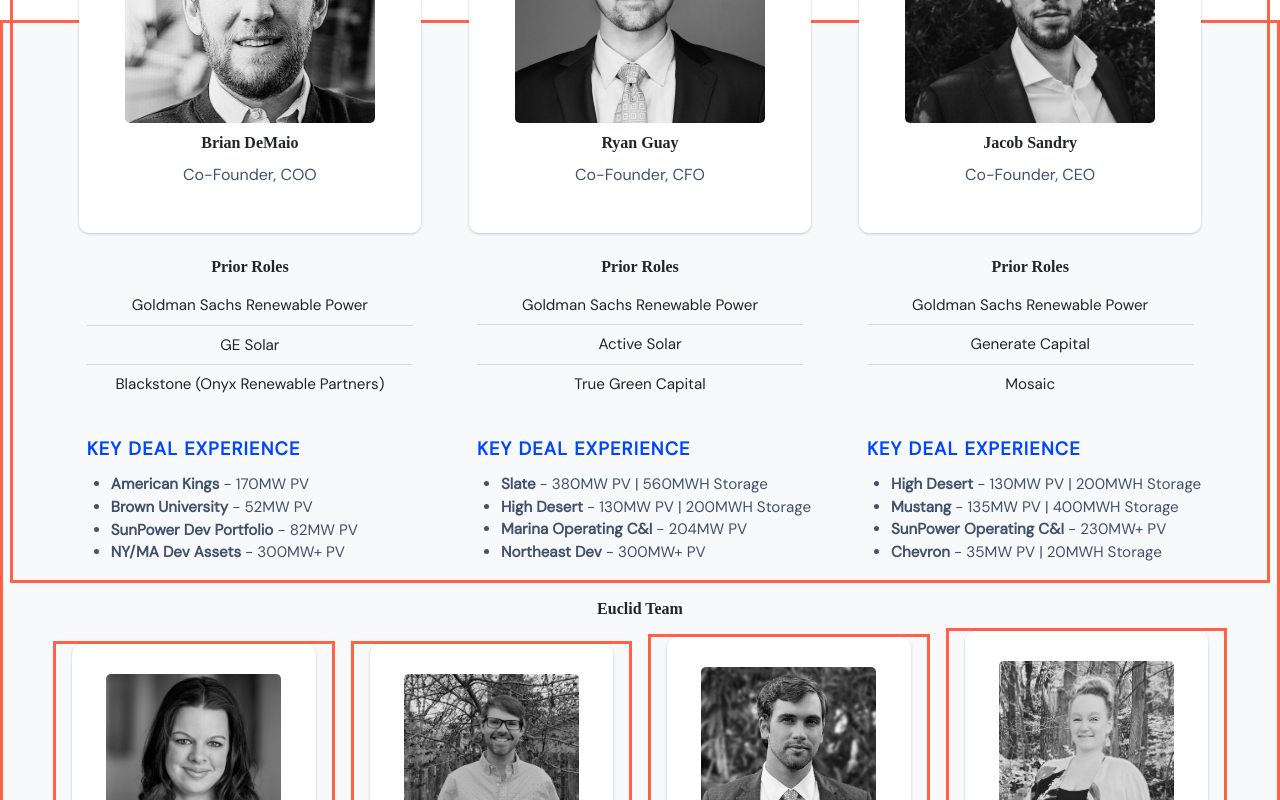
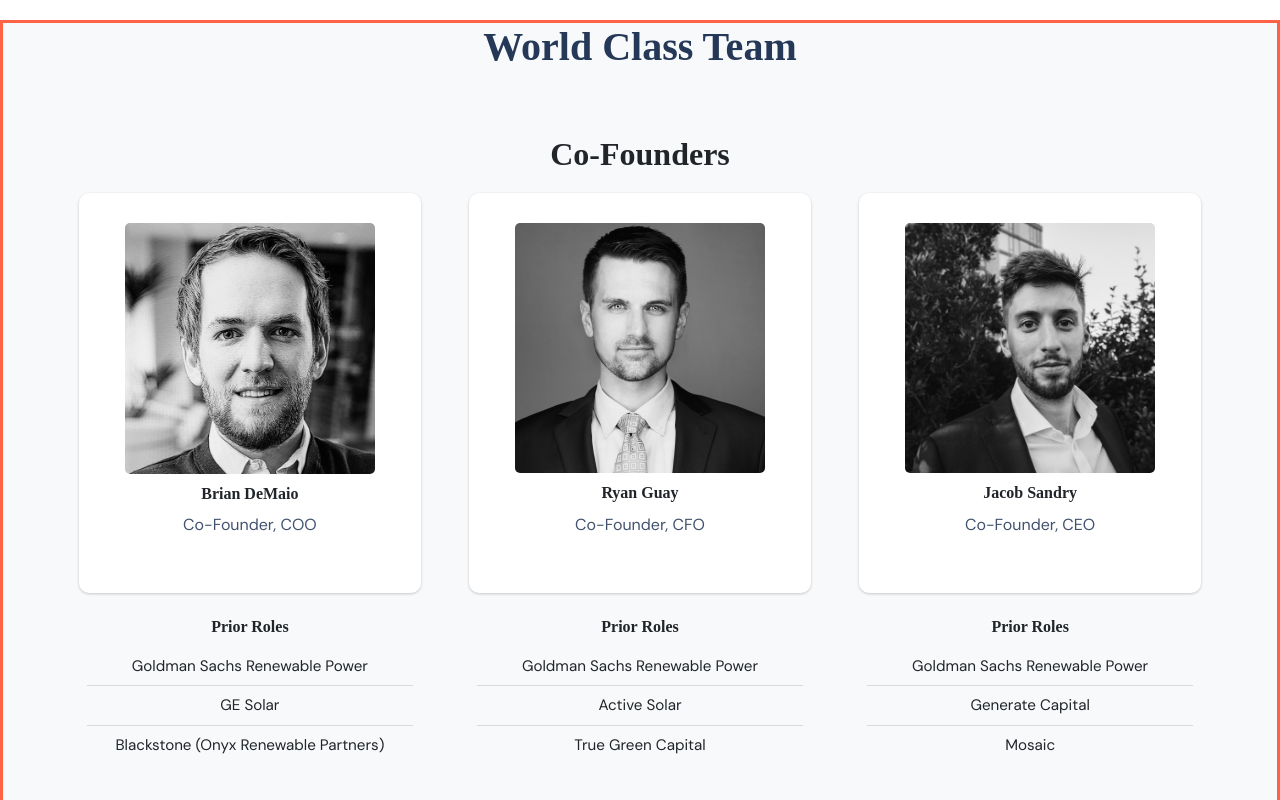
Before and after one commit to Yaak0v/landing_page_refresh, a React (Create React App) app: page / in a window 1280 px wide. Shown: the part 5940-6740 px from the top of the page. Built offline with nearby package versions, Linux system fonts and the light colour scheme; a web font is replaced by a local one.

Commit message:
finish styling new teams section

```diff
--- a/src/components/Team/TeamElements.js
+++ b/src/components/Team/TeamElements.js
@@ -1,7 +1,7 @@
 import styled from "styled-components";
 
 export const ServicesContainer = styled.div`
-  height: 1000px;
+  /* height: 1000px; */
   display: flex;
   flex-direction: column;
   justify-content: center;
@@ -10,11 +10,11 @@ export const ServicesContainer = styled.div`
   /* max-width: 1300px; */
 
   @media screen and (max-width: 1167px) {
-    height: 1700px;
+    height: 3000px;
   }
 
   @media screen and (max-width: 768px) {
-    height: 2500px;
+    height: 4850px;
   }
 `;
 
@@ -26,6 +26,7 @@ export const ServicesWrapper = styled.div`
   align-items: center;
   grid-gap: 16px;
   padding: 0 50px;
+  margin-bottom: 20px;
 
   @media screen and (max-width: 1167px) {
     grid-template-columns: 1fr 1fr;
@@ -135,14 +136,15 @@ export const ServicesH2 = styled.h2`
 
 export const ServicesP = styled.p`
   font-size: 1rem;
+  height: 48px;
   text-align: center;
   color: #42526e;
   text-decoration: none;
 `;
 
 export const TeamH2 = styled.h2`
-  font-size: 1rem;
-  margin-bottom: 10px;
+  font-size: 2rem;
+  margin-bottom: 20px;
   text-decoration: none;
   color: #212529;
 `;
--- a/src/components/Team/index.js
+++ b/src/components/Team/index.js
@@ -19,6 +19,7 @@ import {
   ServicesListLink,
   ServicesCardSmall,
   TeamWrapper,
+  TeamH2,
   TeamIcon
 } from "./TeamElements";
 import { Container, Row } from "react-bootstrap";
@@ -32,10 +33,10 @@ const Services = ({Data}) => {
         </Fade>
         <Container className="text-center">
         <Row>
-          <ServicesH2>Co-Founders</ServicesH2>
+          <TeamH2>Co-Founders</TeamH2>
         </Row>
         </Container>
-        <ServicesWrapper className="helper-outline">
+        <ServicesWrapper>
           <ServicesDiv>
             <Fade bottom>
              <ServicesCardLink href="https://www.linkedin.com/in/brian-demaio-935b4666/">
@@ -134,7 +135,7 @@ const Services = ({Data}) => {
           </ServicesDiv>
         </ServicesWrapper>
         <Row className="mt-3">
-          <ServicesH2>Euclid Team</ServicesH2>
+          <TeamH2>Euclid Team</TeamH2>
         </Row>
         <TeamWrapper>
           {Data.map((item,index) =>
```
Also changed, not shown: src/images/headshots/will.jpg.
